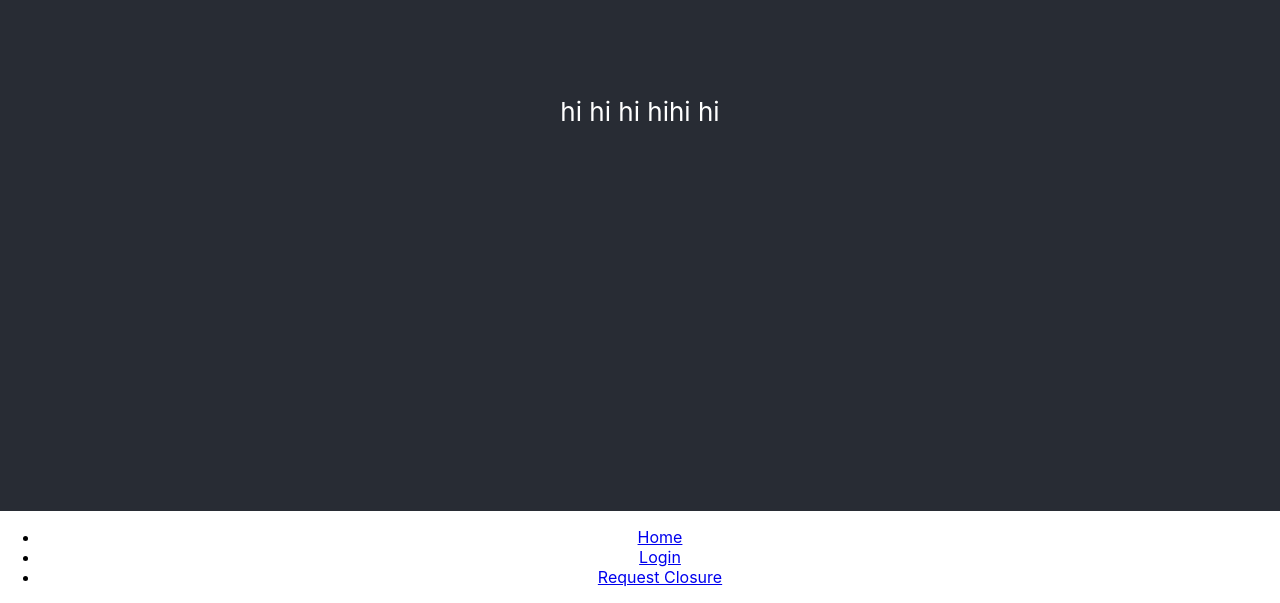
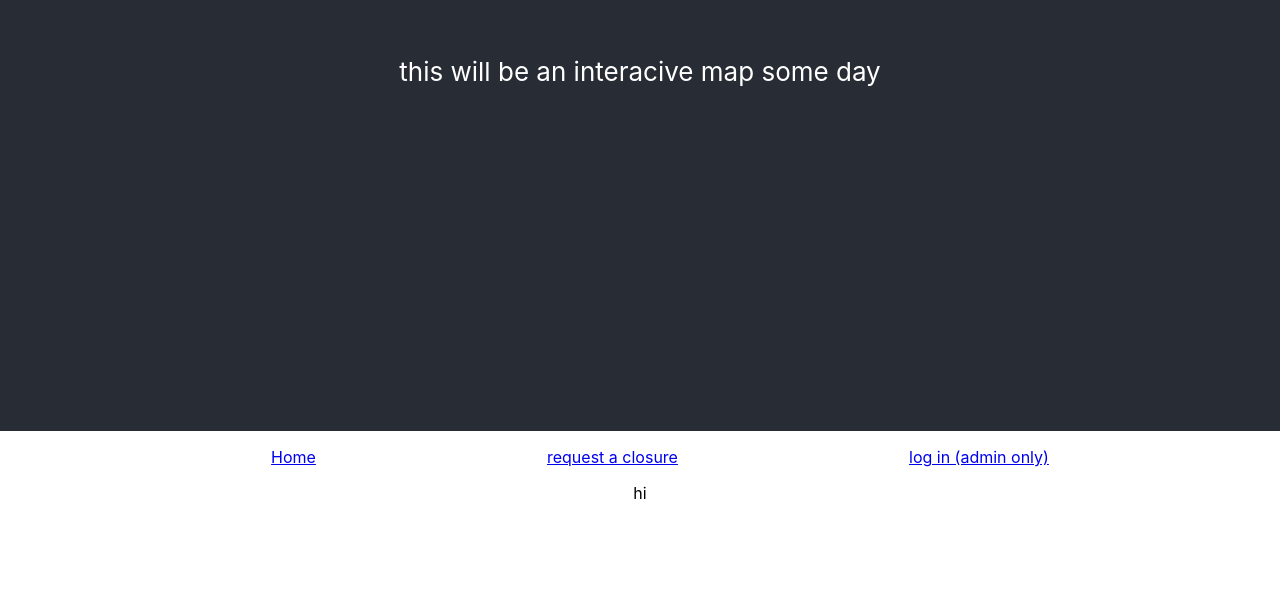
Before and after one commit to blackmacaroon/diaopsclosecall, a React (Create React App) app: page / in a window 1280 px wide. Shown: the part 289-892 px from the top of the page. After the commit the page ends 808 px from the top, so only its background shows below. Built offline with nearby package versions, Linux system fonts and the light colour scheme.

Commit message:
routes working

```diff
--- a/src/App.css
+++ b/src/App.css
@@ -2,20 +2,9 @@
   text-align: center;
 }
 
-.App-logo {
-  height: 40vmin;
-  pointer-events: none;
-}
-
-@media (prefers-reduced-motion: no-preference) {
-  .App-logo {
-    animation: App-logo-spin infinite 20s linear;
-  }
-}
-
 .App-header {
   background-color: #282c34;
-  min-height: 100vh;
+  min-height: 90vh;
   display: flex;
   flex-direction: column;
   align-items: center;
@@ -23,16 +12,10 @@
   font-size: calc(10px + 2vmin);
   color: white;
 }
-
-.App-link {
-  color: #61dafb;
+.Nav {
+  display: flex;
+  justify-content: space-evenly;
 }
-
-@keyframes App-logo-spin {
-  from {
-    transform: rotate(0deg);
-  }
-  to {
-    transform: rotate(360deg);
-  }
+.Nav li {
+  list-style-type: none;
 }
--- a/src/App.js
+++ b/src/App.js
@@ -5,6 +5,9 @@ import {
   Route,
   Link
 } from "react-router-dom";
+import Request from "./components/request";
+import Admin from "./components/admin";
+import Home from "./components/home";
 import './App.css';
 
 function App() {
@@ -12,26 +15,27 @@ function App() {
     <Router>
       <div className="App">
         <header className="App-header">
-         <p>hi hi hi hihi hi </p>
+          <p>this will be an interacive map some day </p>
         </header>
         <section>
-          <ul>
+          <ul className="Nav">
             <li>
               <Link to="/">Home</Link>
             </li>
             <li>
-              <Link to="/admin">Login</Link>
+              <Link to="/request">request a closure</Link>
             </li>
             <li>
-              <Link to="/request">Request Closure</Link>
+              <Link to="/admin">log in (admin only)</Link>
             </li>
+
           </ul>
           <Switch>
-            <Route exact path="/">
+            <Route exact path="/" component={Home}>
             </Route>
-            <Route path="/admin">
+            <Route exact path="/admin" component={Admin}>
             </Route>
-            <Route path="/request">
+            <Route exact path="/request" component={Request}>
             </Route>
           </Switch>
         </section>
--- a/src/components/admin.js
+++ b/src/components/admin.js
@@ -1,5 +1,4 @@
 import React from "react";
-
 
 const Admin = () => {
     return (
--- a/src/components/home.js
+++ b/src/components/home.js
@@ -3,7 +3,7 @@ import React from "react";
 const Home = () => {
     return (
         <div>
-            <p>home page</p>
+             <p>hi</p>
         </div>
     )
 }
```
